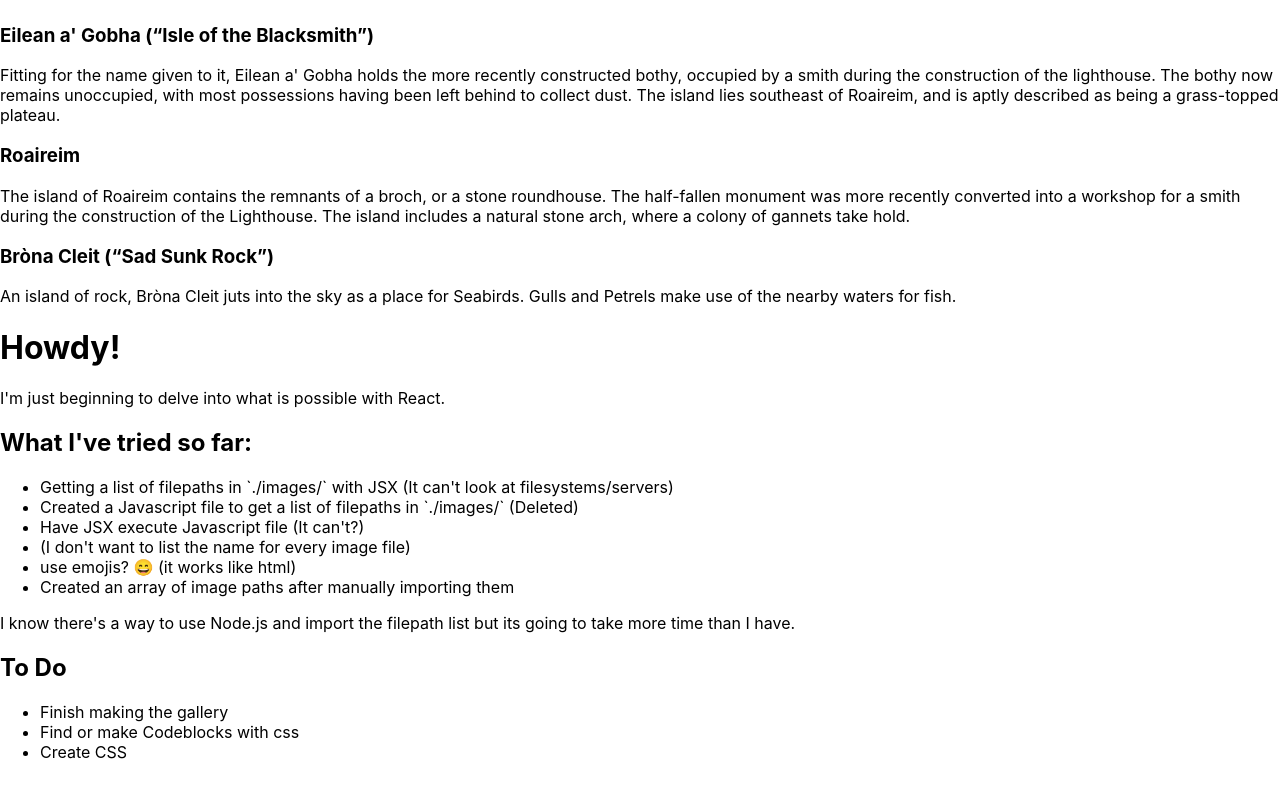
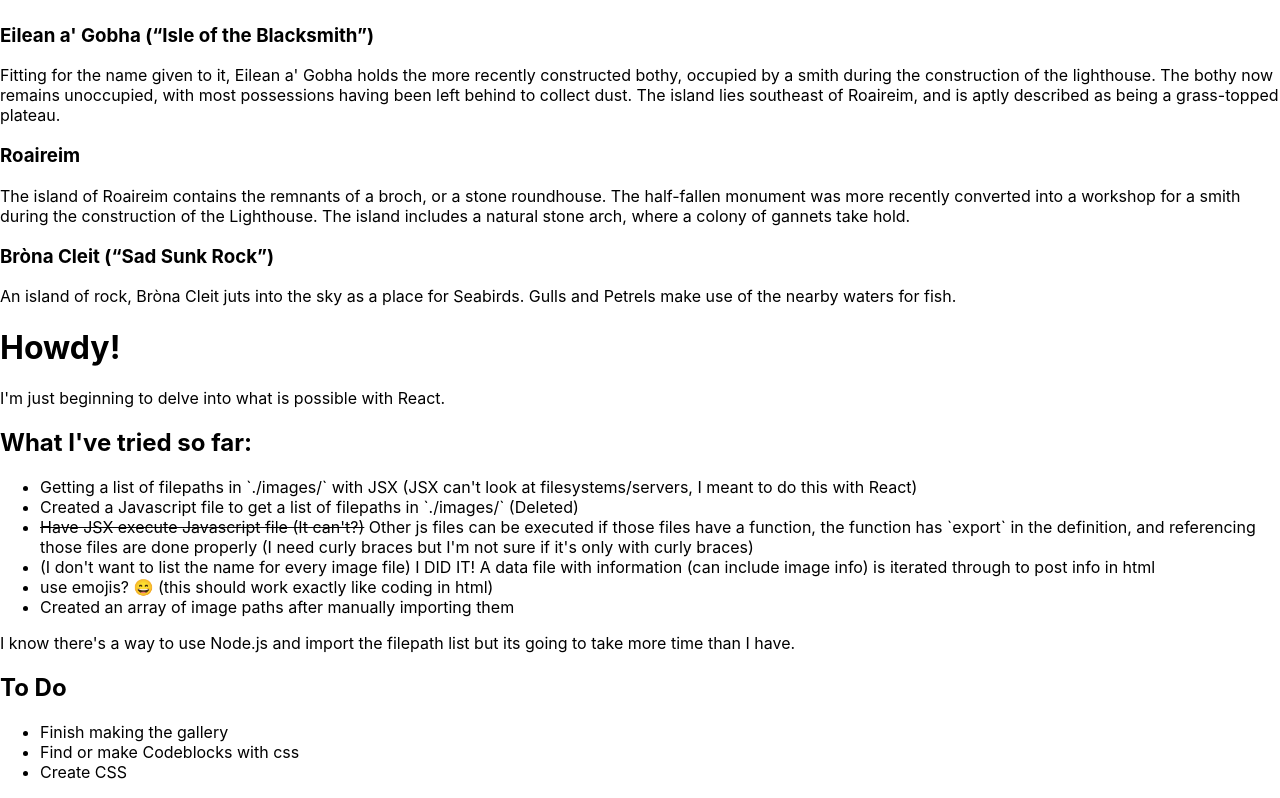
Before and after one commit to WillStill/flannanreact, a React (Create React App) app: page / in a window 1280 px wide. Shown: the part 587-1385 px from the top of the page. Built offline with nearby package versions, Linux system fonts and the light colour scheme.

Commit message:
updated todo and completed list

```diff
--- a/src/App.js
+++ b/src/App.js
@@ -49,11 +49,11 @@ function App() {
             <p>I'm just beginning to delve into what is possible with React. </p>
             <h2>What I've tried so far:</h2>
             <ul>
-                <li>Getting a list of filepaths in `./images/` with JSX (It can't look at filesystems/servers)</li>
+                <li>Getting a list of filepaths in `./images/` with JSX (JSX can't look at filesystems/servers, I meant to do this with React)</li>
                 <li>Created a Javascript file to get a list of filepaths in `./images/` (Deleted)</li>
-                <li>Have JSX execute Javascript file (It can't?)</li>
-                <li>(I don't want to list the name for every image file)</li>
-                <li>use emojis? &#x1F604; (it works like html)</li>
+                <li><s>Have JSX execute Javascript file (It can't?)</s> Other js files can be executed if those files have a function, the function has `export` in the definition, and referencing those files are done properly (I need curly braces but I'm not sure if it's only with curly braces)</li>
+                <li>(I don't want to list the name for every image file) I DID IT! A data file with information (can include image info) is iterated through to post info in html</li>
+                <li>use emojis? &#x1F604; (this should work exactly like coding in html)</li>
                 <li>Created an array of image paths after manually importing them</li>
             </ul>
             <p>I know there's a way to use Node.js and import the filepath list but its going to take more time than I have.</p>
```
